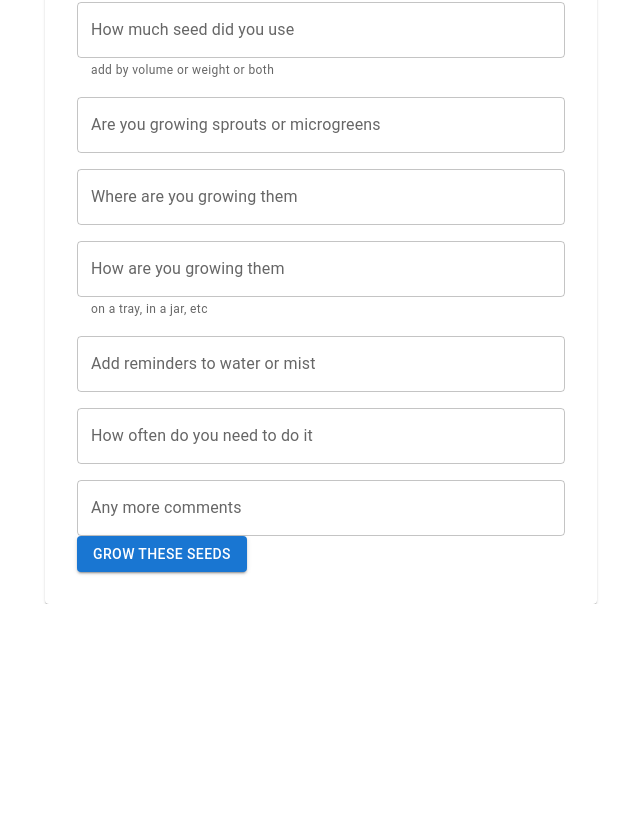
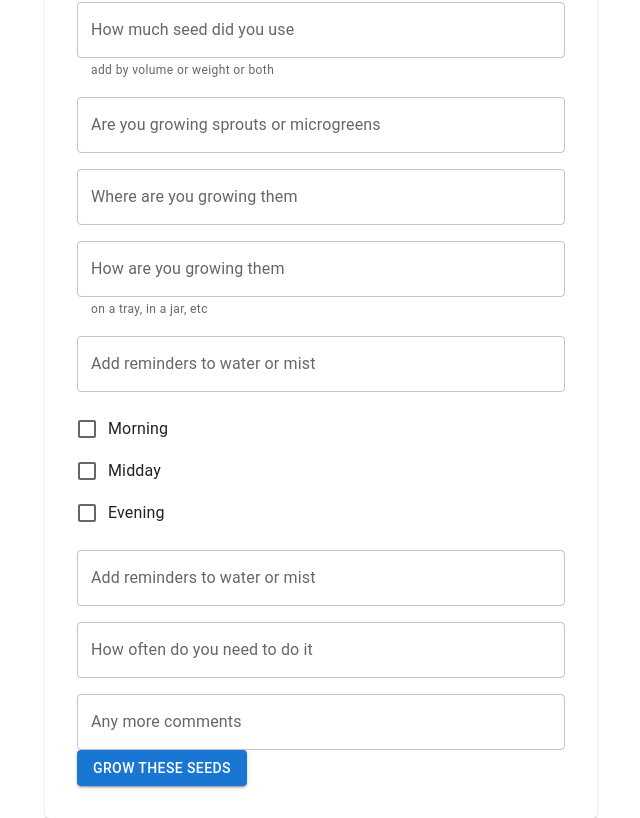
Before and after one commit to danppo/seed-task-tracker, a React (Create React App) app: page / in a window 1280 px wide. Shown: the part 713-1531 px from the top of the page, without its empty margins (319-959 px from the left). Before the commit the page ends 1317 px from the top, so only its background shows below. Built offline with nearby package versions, Linux system fonts and the light colour scheme; the HTML template or start-up script is replaced by a standard one.

Commit message:
WIP added controlled checkbox

```diff
--- a/src/App.tsx
+++ b/src/App.tsx
@@ -1,11 +1,13 @@
 import React from 'react';
 import { Routes, Route, Outlet, Link } from "react-router-dom";
-import Form from './form';
+import Form from './components/form';
 import logo from './logo.svg';
 import Container from '@mui/material/Container';
 import './App.css';
 
 const App = () => {
+
+
   return (
     <div>
       <h1>Basic Example</h1>
--- a/src/form.tsx
+++ b/src/components/form/form.tsx
@@ -4,6 +4,7 @@ import TextField from '@mui/material/TextField';
 import Stack from '@mui/material/Stack';
 import Button from '@mui/material/Button';
 import { useState } from 'react';
+import ScheduleInput from '../scheduleInput';
 
 const Form = () => {
 
@@ -85,15 +86,14 @@ const Form = () => {
           onChange={(e: React.ChangeEvent<HTMLInputElement>) => setGrowthMedium(e.target.value)}
         />
 
+        <ScheduleInput />
         <TextField
-          fullWidth
           id="taskAction"
           label="Add reminders to water or mist"
           value={taskAction}
           onChange={(e: React.ChangeEvent<HTMLInputElement>) => setTaskAction(e.target.value)}
         />
         <TextField
-          fullWidth
           id="taskschedule"
           label="How often do you need to do it"
           value={taskSchedule}
--- /dev/null
+++ b/src/components/form/index.tsx
@@ -0,0 +1 @@
+export {default} from './form';
--- /dev/null
+++ b/src/components/scheduleInput/index.tsx
@@ -0,0 +1 @@
+export {default} from './scheduleInput';
--- /dev/null
+++ b/src/components/scheduleInput/scheduleInput.tsx
@@ -0,0 +1,60 @@
+import {ChangeEvent, useState} from 'react';
+import TextField from '@mui/material/TextField';
+import FormGroup from '@mui/material/FormGroup';
+import FormControlLabel from '@mui/material/FormControlLabel';
+import Checkbox from '@mui/material/Checkbox';
+
+const ScheduleInput= () => {
+  const [pickedTime, setPickedTime] = useState<string[]>([]);
+  const [taskAction, setTaskAction ] = useState<string>('');
+  const times = [
+    'Morning',
+    'Midday',
+    'Evening',
+  ];
+// TODO: pass in times
+// TODO: textfield label
+// TODO: passin onchange action
+// TODO: Style input boxes
+
+  const handleChange = (event:ChangeEvent<HTMLInputElement>) => {
+    const name = event.target.name;
+    if (pickedTime.indexOf(name) === -1) {
+      setPickedTime([...pickedTime, name])
+    } else {
+      const filterArray = pickedTime.filter((item: string) => item !== name);
+      setPickedTime(filterArray)
+    }
+  };
+
+  return (
+    <>
+      <TextField
+        id="taskAction"
+        label="Add reminders to water or mist"
+        value={taskAction}
+        onChange={(e: React.ChangeEvent<HTMLInputElement>) => setTaskAction(e.target.value)}
+      />
+      <FormGroup>
+        {
+          times.map((time) =>
+            <FormControlLabel
+              key={time}
+              control={
+                <Checkbox
+                  checked={pickedTime.indexOf(time) === -1 ? false : true }
+                  onChange={handleChange}
+                  name={time}
+                  inputProps={{ 'aria-label': 'controlled' }}
+                />
+              }
+              label={time}
+            />
+          )
+        }
+      </FormGroup>
+    </>
+  );
+}
+
+export default ScheduleInput
```
